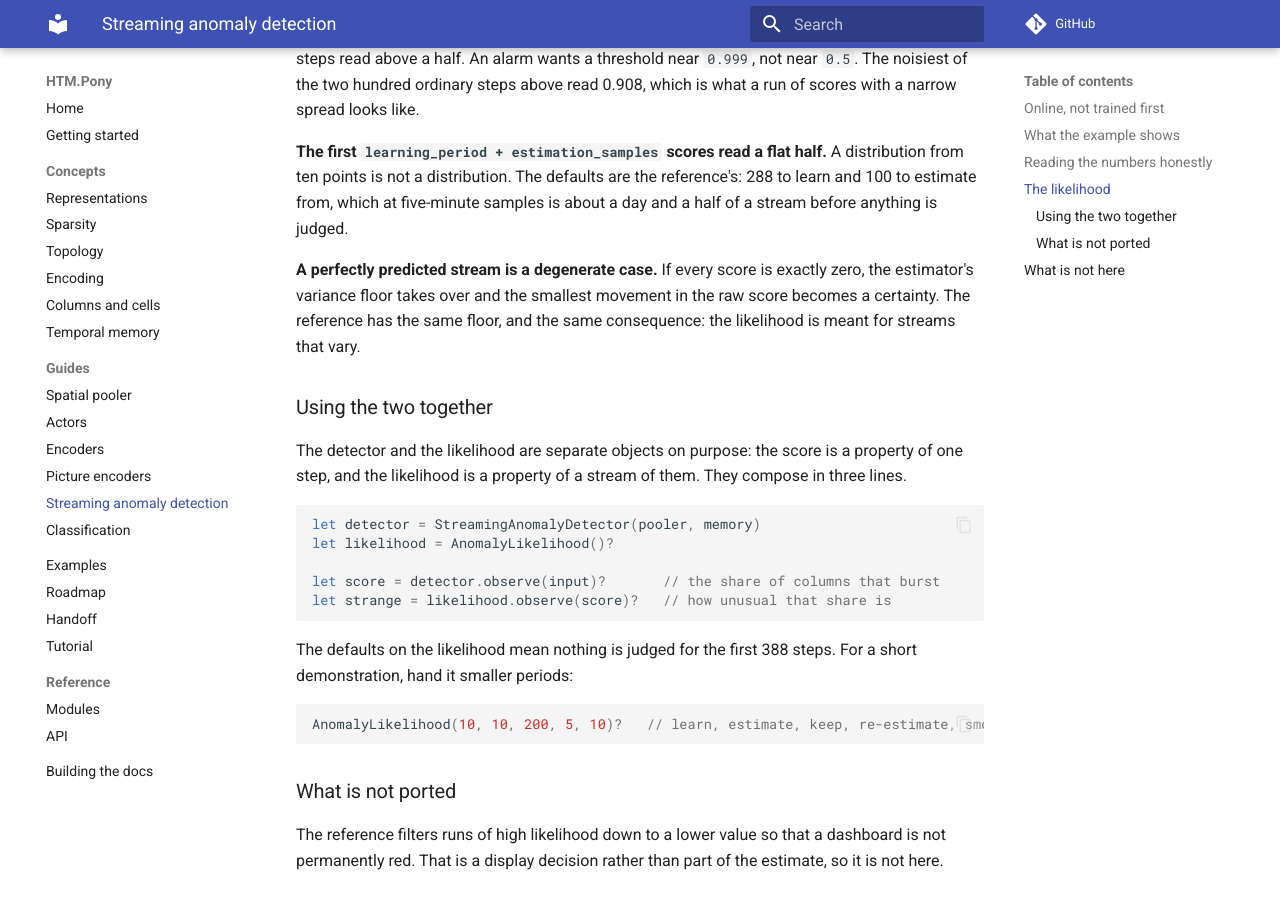
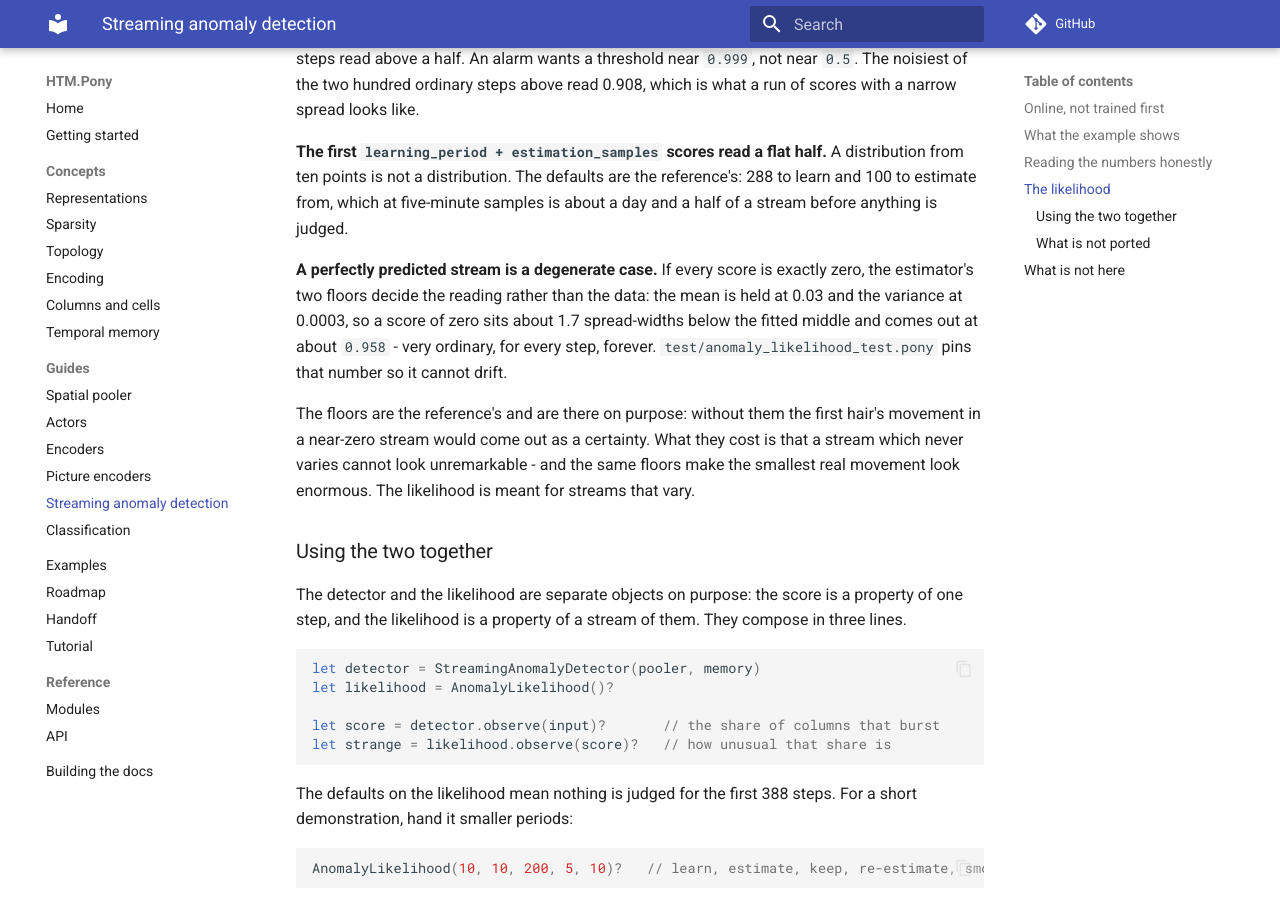
Before and after one commit to d-led/htm.pony, an MkDocs documentation site: the page built from docs/anomaly-detection.md, in a window 1280 px wide and 900 px high, scrolled down 1985 px. Built offline with MkDocs 1.6.1 and Material for MkDocs 9.7.7, drawn with Linux system fonts in a browser that asks for light colours; comment, search, counter and statistics services are not loaded.

Commit message:
Pin what the anomaly likelihood reads on a stream that never moves
The handoff listed this as a gap: when every score is exactly zero, a zero comes
out around 0.95, which is arithmetically right and practically useless. The
arithmetic is the estimator's two floors rather than the data - the mean is held
at 0.03 and the variance at 0.0003, so a zero sits about 1.7 spread-widths below
the fitted middle and one minus its tail probability is about 0.958, on every
step, forever.

The floors are the reference's and stay: without them the first hair's movement
in a near-zero stream would be reported as a certainty. What they cost is that a
stream which never varies cannot read as unremarkable, and that the smallest real
movement reads as enormous.

So the number is documented where a reader meets the likelihood, with the
arithmetic behind it, and asserted in the test suite so that changing it is a
decision rather than a drift.

234 tests green, examples and studies unchanged, mkdocs --strict clean.

```diff
--- a/docs/anomaly-detection.md
+++ b/docs/anomaly-detection.md
@@ -102,10 +102,18 @@ A distribution from ten points is not a distribution. The defaults are the
 reference's: 288 to learn and 100 to estimate from, which at five-minute
 samples is about a day and a half of a stream before anything is judged.
 
-**A perfectly predicted stream is a degenerate case.** If every score is
-exactly zero, the estimator's variance floor takes over and the smallest
-movement in the raw score becomes a certainty. The reference has the same floor,
-and the same consequence: the likelihood is meant for streams that vary.
+**A perfectly predicted stream is a degenerate case.** If every score is exactly
+zero, the estimator's two floors decide the reading rather than the data: the
+mean is held at 0.03 and the variance at 0.0003, so a score of zero sits about
+1.7 spread-widths below the fitted middle and comes out at about `0.958` - very
+ordinary, for every step, forever. `test/anomaly_likelihood_test.pony` pins that
+number so it cannot drift.
+
+The floors are the reference's and are there on purpose: without them the first
+hair's movement in a near-zero stream would come out as a certainty. What they
+cost is that a stream which never varies cannot look unremarkable - and the same
+floors make the smallest real movement look enormous. The likelihood is meant for
+streams that vary.
 
 ### Using the two together
 
```
Also changed, not shown: docs/handoff.md (+6 -5 lines), 1 other file.
